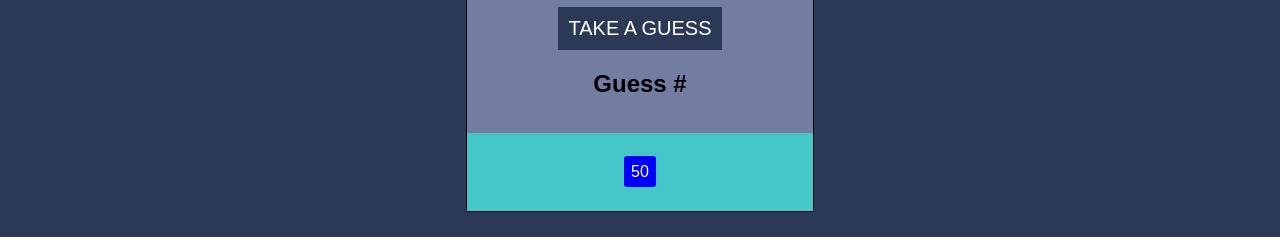
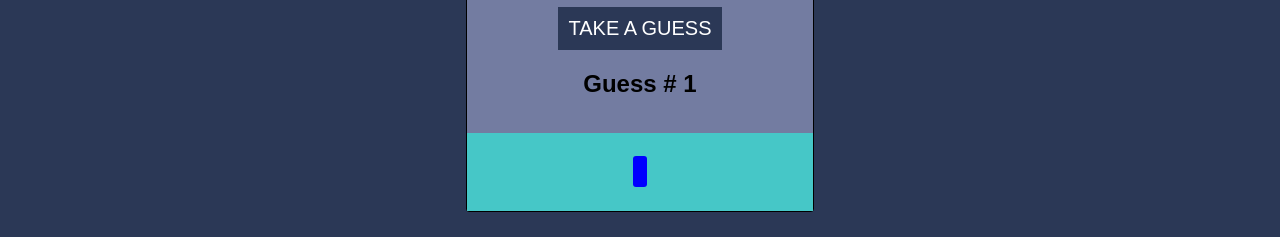
Before and after one commit to joncancode/hot-or-cold, a React (Create React App) app: page / in a window 1280 px wide. Shown: the part 269-506 px from the top of the page. Built offline with nearby package versions, Linux system fonts and the light colour scheme.

Commit message:
guess count working

```diff
--- a/src/App.js
+++ b/src/App.js
@@ -72,8 +72,10 @@ class App extends Component {
             onChange={e=> this.changeNumber(e)}
             onSubmit={e => this.submitNumber(e)}
             name="numberInput"
-            value={this.state.numberInput} />
-          <PastGuesses />
+            value={this.state.numberInput}
+            guessCount={this.state.listOfGuesses.length}
+            />
+          <PastGuesses listOfGuesses={this.state.listOfGuesses} />
         </div>
       </div>
     );
--- a/src/components/GuessInput.js
+++ b/src/components/GuessInput.js
@@ -21,8 +21,8 @@ export default function GuessInput(props) {
         </button>
       </form>
 
-      <h2>
-        Guess # {props.listOfGuesses}{' '}
+      <h2 >
+        Guess # {props.guessCount + 1}{' '}
       </h2>
     </div>
   );
--- a/src/components/PastGuesses.js
+++ b/src/components/PastGuesses.js
@@ -5,7 +5,7 @@ import './PastGuesses.css';
 export default function PastGuesses(props) {
   return (
     <div className="past-guesses">
-      <span className="past-numbers">50</span>
+      <span className="past-numbers">{props.listOfGuesses}</span>
     </div>
   );
 }
```
